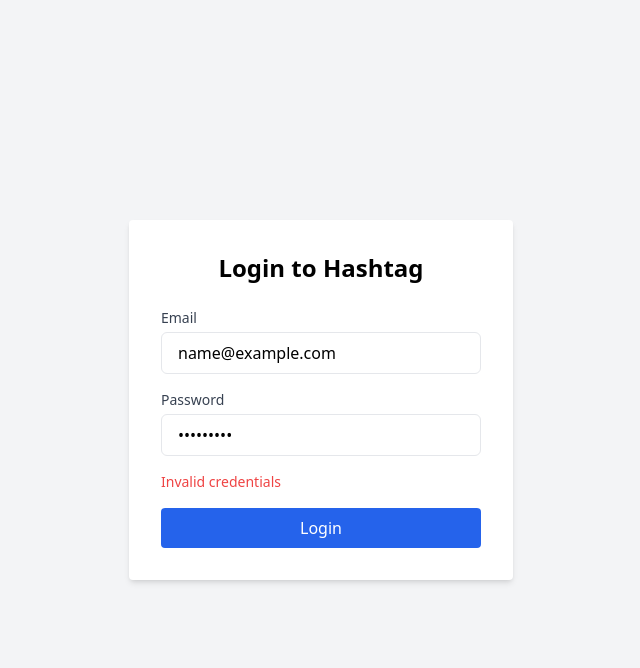
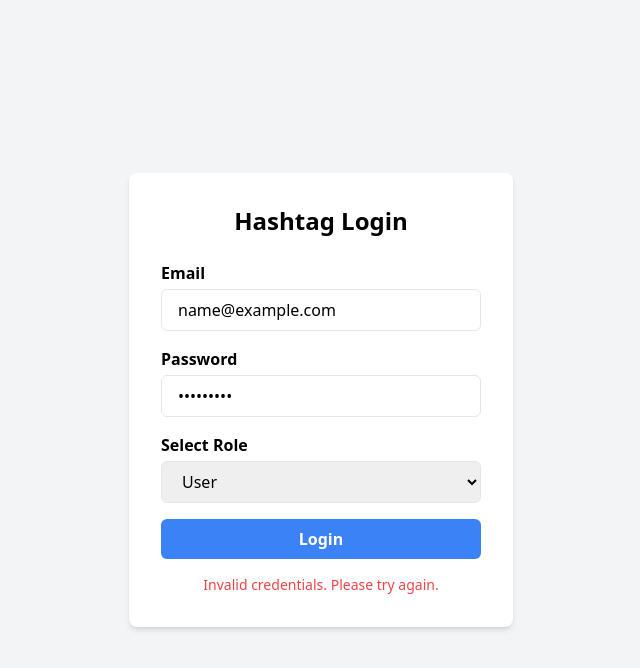
Before and after one commit to Jyotishka27/Hashtag, a plain HTML site: page login.html in a window 1280 px wide. Both pictures are taken after typing "name@example.com", "Sample123" into the empty fields and a click on the button "Login". Shown: the whole page, without its empty margins (319-959 px from the left). Drawn offline with nearby package versions, Linux system fonts and the light colour scheme.

Commit message:
Update login.html

```diff
--- a/login.html
+++ b/login.html
@@ -2,46 +2,76 @@
 <html lang="en">
   <head>
     <meta charset="UTF-8" />
-  <meta name="viewport" content="width=device-width, initial-scale=1.0"/>
+    <meta name="viewport" content="width=device-width, initial-scale=1.0" />
     <title>Login | Hashtag</title>
     <script src="https://cdn.tailwindcss.com"></script>
   </head>
   <body class="bg-gray-100 flex items-center justify-center h-screen">
-  <div class="bg-white p-8 rounded shadow-md w-full max-w-sm">
-    <h2 class="text-2xl font-bold mb-6 text-center">Login to Hashtag</h2>
-    <form id="loginForm" class="space-y-4">
-      <div>
-        <label for="email" class="block text-sm font-medium text-gray-700">Email</label>
-        <input type="email" id="email" class="mt-1 block w-full px-4 py-2 border rounded-md" required />
+    <div class="bg-white p-8 rounded-lg shadow-md w-full max-w-sm">
+      <h2 class="text-2xl font-bold mb-6 text-center">Hashtag Login</h2>
+      <form id="loginForm">
+        <div class="mb-4">
+          <label class="block mb-1 font-semibold">Email</label>
+          <input
+            type="email"
+            id="email"
+            class="w-full px-4 py-2 border rounded-md focus:outline-none focus:ring-2 focus:ring-blue-400"
+            required
+          />
         </div>
-      <div>
-        <label for="password" class="block text-sm font-medium text-gray-700">Password</label>
-        <input type="password" id="password" class="mt-1 block w-full px-4 py-2 border rounded-md" required />
+        <div class="mb-4">
+          <label class="block mb-1 font-semibold">Password</label>
+          <input
+            type="password"
+            id="password"
+            class="w-full px-4 py-2 border rounded-md focus:outline-none focus:ring-2 focus:ring-blue-400"
+            required
+          />
         </div>
-      <div id="errorMsg" class="text-red-500 text-sm hidden">Invalid credentials</div>
-      <button type="submit" class="w-full bg-blue-600 text-white py-2 px-4 rounded hover:bg-blue-700">
+        <div class="mb-4">
+          <label class="block mb-1 font-semibold">Select Role</label>
+          <select
+            id="role"
+            class="w-full px-4 py-2 border rounded-md focus:outline-none focus:ring-2 focus:ring-blue-400"
+            required
+          >
+            <option value="user">User</option>
+            <option value="admin">Admin</option>
+          </select>
+        </div>
+        <button
+          type="submit"
+          class="w-full bg-blue-500 hover:bg-blue-600 text-white py-2 rounded-md font-semibold"
+        >
           Login
         </button>
+        <p id="errorMsg" class="text-red-500 text-sm mt-4 hidden text-center"></p>
       </form>
     </div>
 
     <script>
-    document.getElementById("loginForm").addEventListener("submit", function(e) {
+      const credentials = {
+        admin: { email: "admin@hashtag.com", password: "admin123" },
+        user: { email: "user@hashtag.com", password: "user123" },
+      };
+
+      document.getElementById("loginForm").addEventListener("submit", function (e) {
         e.preventDefault();
-      const email = document.getElementById("email").value;
+
+        const email = document.getElementById("email").value.trim();
         const password = document.getElementById("password").value;
+        const role = document.getElementById("role").value;
         const errorMsg = document.getElementById("errorMsg");
 
-      const credentials = {
-        "admin@hashtag.com": { password: "admin123", role: "admin" },
-        "user@hashtag.com": { password: "user123", role: "user" }
-      };
-
-      if (credentials[email] && credentials[email].password === password) {
-        localStorage.setItem("loggedIn", "true");
-        localStorage.setItem("role", credentials[email].role);
-        window.location.href = "dashboard.html";
+        if (
+          email === credentials[role].email &&
+          password === credentials[role].password
+        ) {
+          localStorage.setItem("isLoggedIn", "true");
+          localStorage.setItem("role", role);
+          window.location.href = "dashboard.html"; // Unified dashboard
         } else {
+          errorMsg.textContent = "Invalid credentials. Please try again.";
           errorMsg.classList.remove("hidden");
         }
       });
```
Lines whose indentation alone changed are shown as unchanged.
